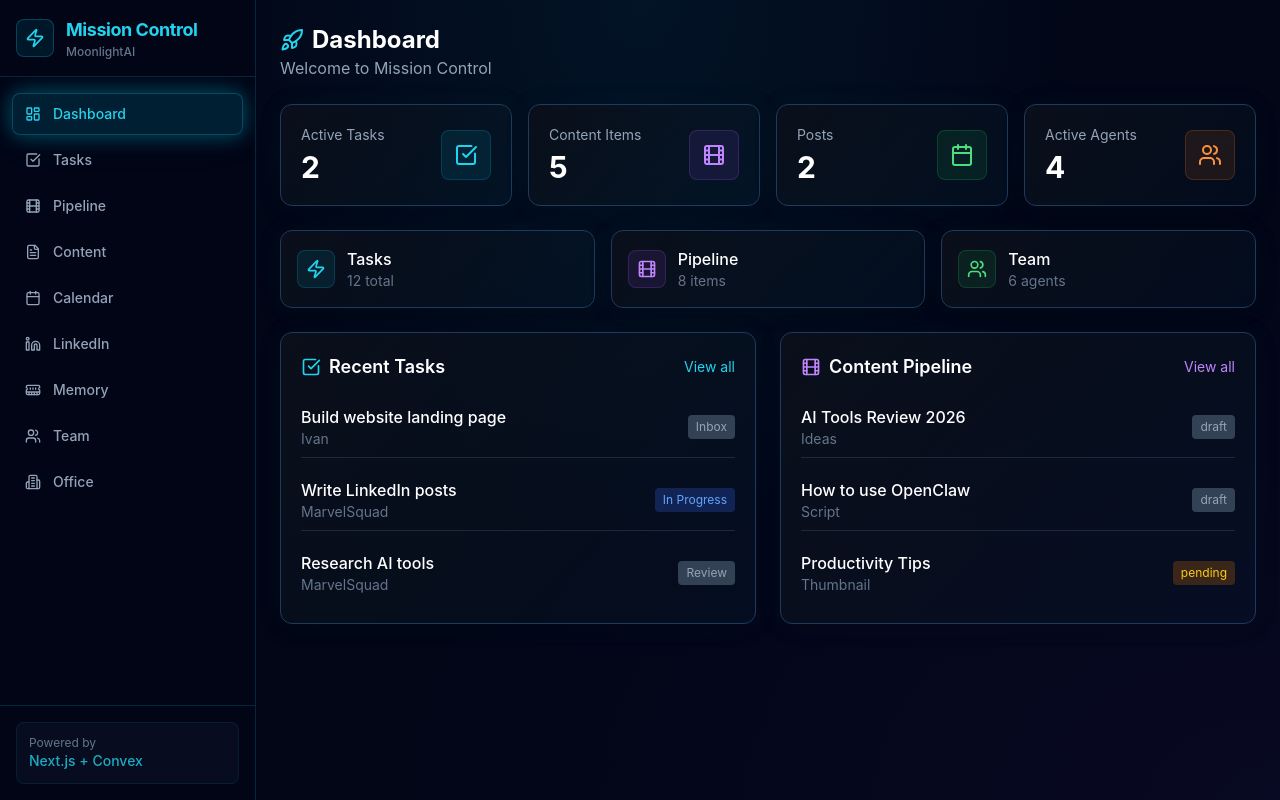
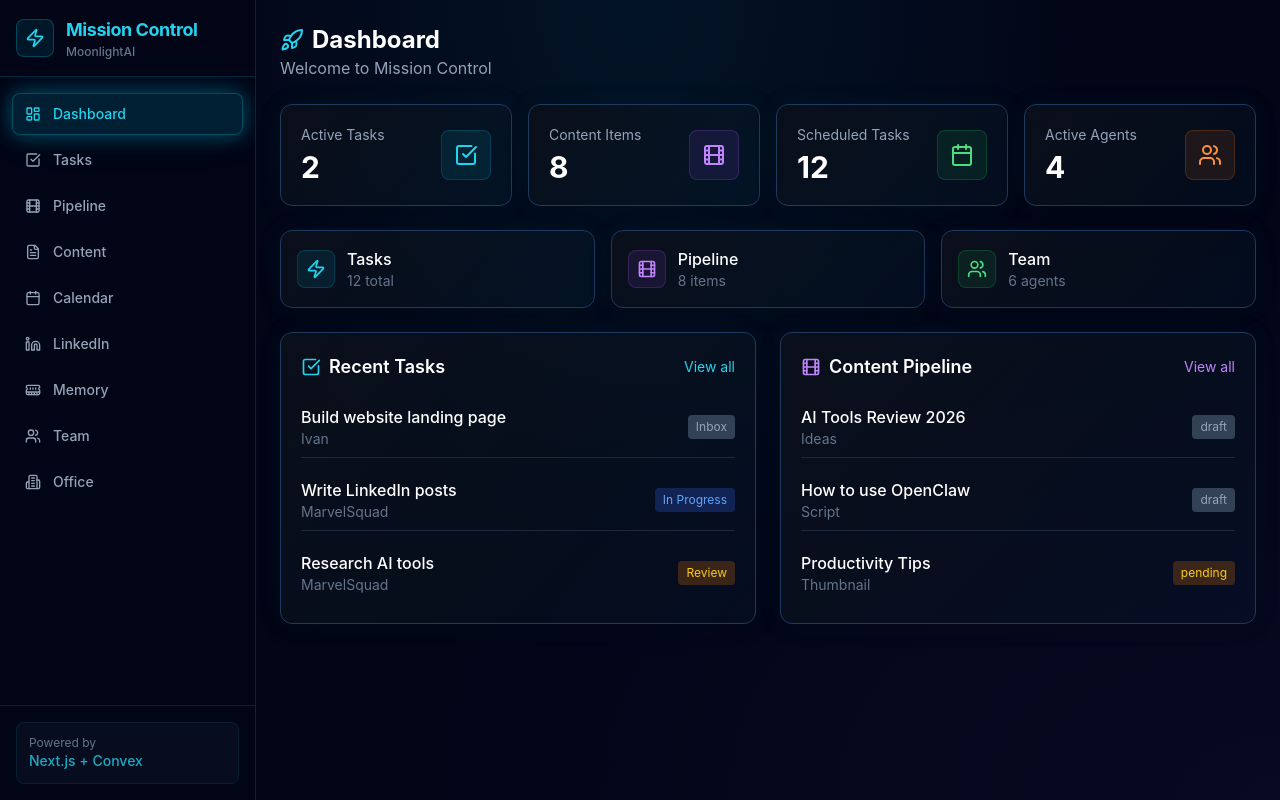
Before and after one commit to dree-max/mission-control, a Next.js app: page / in a window 1280 px wide. Built offline with nearby package versions, Linux system fonts and the light colour scheme.

Commit message:
Fix dashboard stats links

```diff
--- a/src/app/page.tsx
+++ b/src/app/page.tsx
@@ -5,8 +5,8 @@ import { stats, tasks, contentItems, posts, agents } from "@/lib/data";
 export default function Dashboard() {
   const dashboardStats = [
     { label: "Active Tasks", value: stats.tasksInProgress, icon: CheckSquare, color: "text-cyan-400", bg: "bg-cyan-500/10", border: "border-cyan-500/20", href: "/tasks" },
-    { label: "Content Items", value: stats.contentDraft, icon: Film, color: "text-purple-400", bg: "bg-purple-500/10", border: "border-purple-500/20", href: "/pipeline" },
-    { label: "Posts", value: stats.postsPublished, icon: Calendar, color: "text-green-400", bg: "bg-green-500/10", border: "border-green-500/20", href: "/content" },
+    { label: "Content Items", value: stats.totalContent, icon: Film, color: "text-purple-400", bg: "bg-purple-500/10", border: "border-purple-500/20", href: "/pipeline" },
+    { label: "Scheduled Tasks", value: stats.totalTasks, icon: Calendar, color: "text-green-400", bg: "bg-green-500/10", border: "border-green-500/20", href: "/tasks" },
     { label: "Active Agents", value: stats.activeAgents, icon: Users, color: "text-orange-400", bg: "bg-orange-500/10", border: "border-orange-500/20", href: "/team" },
   ];
 
@@ -24,7 +24,7 @@ export default function Dashboard() {
         <p className="text-slate-400">Welcome to Mission Control</p>
       </div>
 
-      {/* Stats Grid - Responsive */}
+      {/* Stats Grid - All Clickable Links */}
       <div className="grid grid-cols-2 lg:grid-cols-4 gap-4">
         {dashboardStats.map((stat) => {
           const Icon = stat.icon;
@@ -32,7 +32,7 @@ export default function Dashboard() {
             <Link
               key={stat.label}
               href={stat.href}
-              className={`cyber-card rounded-xl p-5 ${stat.border} hover:scale-[1.02] transition-transform cursor-pointer`}
+              className={`cyber-card rounded-xl p-5 ${stat.border} hover:scale-[1.02] hover:border-cyan-500/40 transition-all cursor-pointer block`}
             >
               <div className="flex items-center justify-between">
                 <div>
@@ -100,6 +100,7 @@ export default function Dashboard() {
                 <span className={`px-2 py-1 rounded text-xs ${
                   task.status === "Done" ? "bg-green-900/50 text-green-400" :
                   task.status === "In Progress" ? "bg-blue-900/50 text-blue-400" :
+                  task.status === "Review" ? "bg-yellow-900/50 text-yellow-400" :
                   "bg-slate-700 text-slate-400"
                 }`}>
                   {task.status}
```
